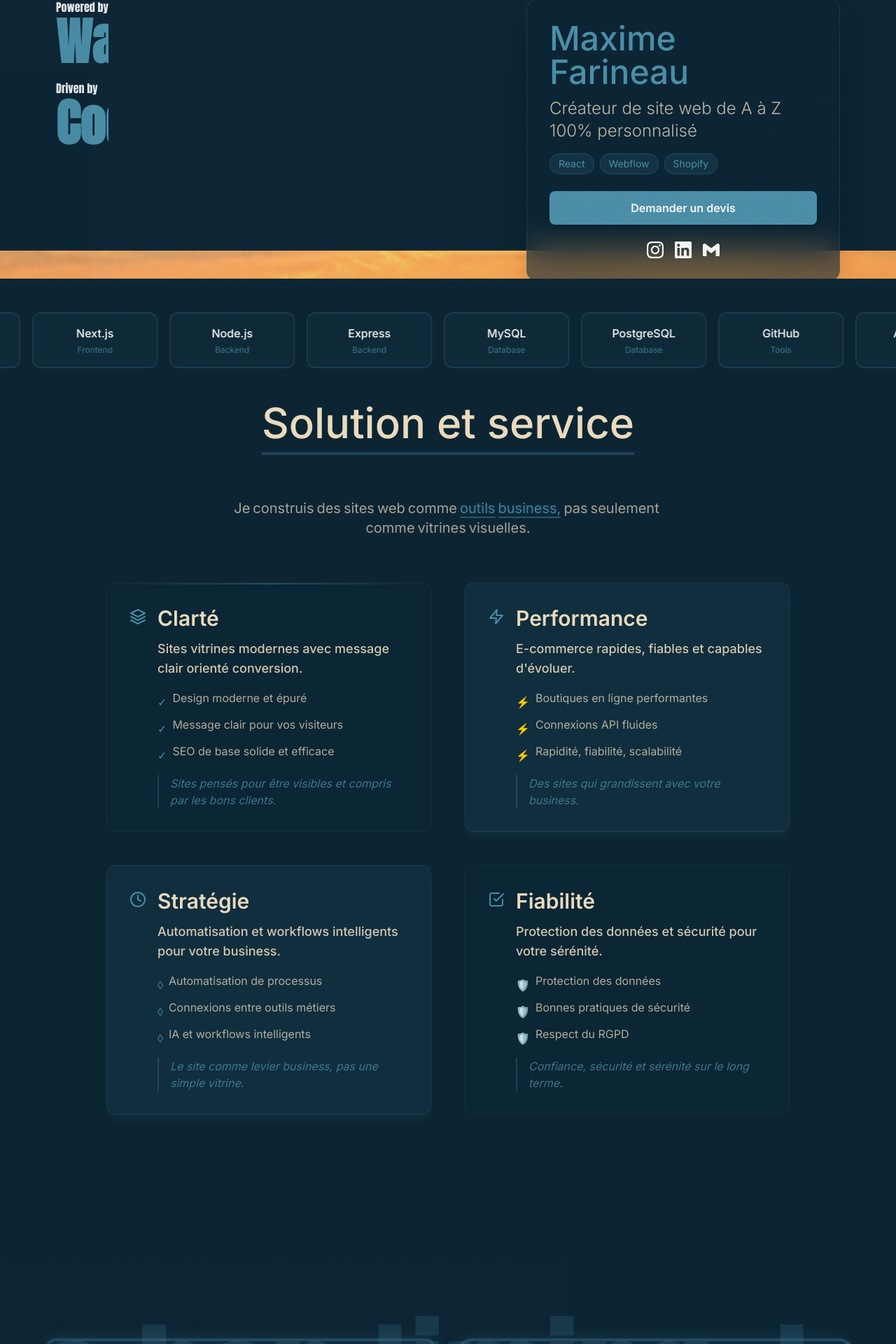
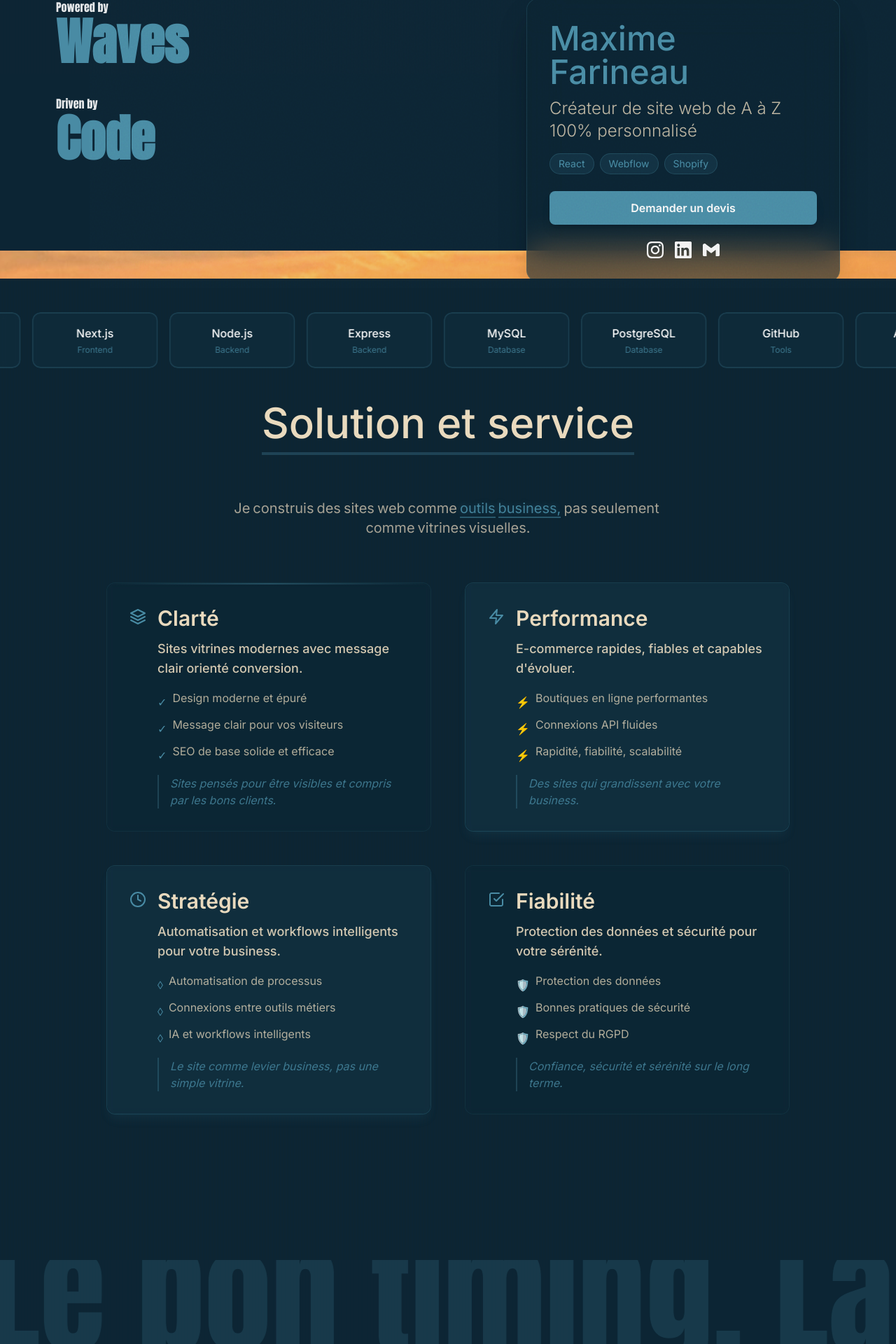
Before and after one commit to maxfrn56/Portfolio, a Next.js app: page / in a window 1280 px wide. Shown: the part 402-2322 px from the top of the page at 70% size. Built offline with nearby package versions, Linux system fonts and the light colour scheme.

Commit message:
fix: corrections desktop Hero et About - phrase défilante positionnée, masquage scroll horizontal, limite scroll carrousel photos

```diff
--- a/components/sections/About.tsx
+++ b/components/sections/About.tsx
@@ -39,20 +39,25 @@ export default function About() {
     <section
       id="about"
       ref={sectionRef}
-      className="relative bg-ocean-deep section-fullscreen pt-0 pb-0 md:py-20 px-4 md:px-6 retro-distort overflow-x-hidden overflow-y-visible md:overflow-y-hidden"
+      className="relative bg-ocean-deep section-fullscreen pt-0 pb-0 md:pt-32 md:pb-0 px-4 md:px-6 retro-distort overflow-x-hidden overflow-y-visible md:overflow-y-hidden"
       style={{
         zIndex: 10,
         contain: 'layout style paint', // Optimisation pour isoler les repaints
         willChange: 'transform', // Optimisation pour les animations
+        overflowX: 'hidden', // Forcer le masquage du scroll horizontal
       }}
     >
+      {/* Masquer la ligne de séparation de la section suivante sur desktop */}
+      <div className="hidden md:block absolute bottom-0 left-0 right-0 h-px bg-ocean-deep z-40" />
       {/* Ligne de séparation mobile */}
       <div className="absolute bottom-0 left-0 right-0 h-px bg-gradient-to-r from-transparent via-accent-blue/40 to-transparent md:hidden" />
+
+      {/* Slogan défilant horizontalement - au-dessus des carrés, en dehors du conteneur limité */}
+      <div className="fixed md:absolute left-0 right-0 w-screen top-0 md:-top-8 lg:-top-12 overflow-hidden md:overflow-hidden z-20" style={{ width: '100vw', left: '0', right: '0', pointerEvents: 'none' }}>
+        <SloganCarousel />
+      </div>
+
       <div ref={containerRef} className="max-w-6xl mx-auto relative overflow-x-hidden md:mt-0" style={{ marginTop: '0' }}>
-        {/* Slogan défilant horizontalement - au-dessus des carrés */}
-        <div className="absolute left-1/2 -translate-x-1/2 w-screen top-0 md:-top-12 lg:-top-16 overflow-visible md:overflow-hidden z-20" style={{ maxWidth: '100vw', left: '50%', right: 'auto', top: '0' }}>
-          <SloganCarousel />
-        </div>
 
         {/* Grille 2x2 avec photo centrée - Masquée sur mobile */}
         <div className="hidden md:grid relative grid-cols-2 gap-4 md:gap-8 z-10 mt-4 md:mt-8 w-full">
@@ -358,7 +363,7 @@ function PhotoAlbum() {
   return (
     <div
       ref={containerRef}
-      className="mt-24 md:mt-32 relative w-full overflow-x-hidden"
+      className="mt-24 md:mt-32 relative w-full overflow-x-hidden mb-0 md:mb-0 pb-0"
     >
       <h3 className="text-2xl md:text-4xl font-medium mb-6 md:mb-8 text-sand text-center">
         Mes Moments
@@ -393,7 +398,7 @@ function PhotoAlbum() {
             style={{
               width: `${photos.length * (photoWidth + photoGap) + photoGap}px`,
               paddingLeft: `${photoGap}px`,
-              paddingRight: isMobile ? `${photoGap}px` : `${containerWidth}px`,
+              paddingRight: isMobile ? `${photoGap}px` : `${photoGap}px`,
               minWidth: 'max-content',
             }}
           >
@@ -622,13 +627,14 @@ function SloganCarousel() {
   }, []);
 
   return (
-    <div className="relative overflow-visible md:overflow-hidden w-full py-0 md:py-0" style={{ contain: 'layout style paint', maxWidth: '100vw' }}>
+    <div className="relative overflow-visible md:overflow-visible w-full py-0 md:py-0" style={{ contain: 'layout style paint', width: '100vw', maxWidth: '100vw' }}>
       <div
         ref={containerRef}
         className="flex gap-4 md:gap-8 whitespace-nowrap"
         style={{
           willChange: 'transform',
           transform: 'translateZ(0)', // Force GPU acceleration
+          width: 'max-content',
         }}
       >
         {duplicatedSlogans.map((text, index) => (
--- a/components/sections/Hero.tsx
+++ b/components/sections/Hero.tsx
@@ -463,7 +463,7 @@ function SloganSection() {
     >
       <div className="text-2xl md:text-5xl lg:text-6xl xl:text-7xl text-white/70 md:text-white/90 leading-tight text-center md:text-left" style={{ fontFamily: 'var(--font-anton), sans-serif' }}>
         <div className="mb-0.5 text-sm md:text-base">Powered by</div>
-        <div className="mb-1 relative min-h-[1.4em] md:min-h-[1.2em] overflow-hidden">
+        <div className="mb-1 relative min-h-[1.4em] md:min-h-[1.5em] overflow-hidden md:overflow-visible">
           <AnimatePresence mode="sync">
             <AnimatedWord
               key={isWavesFirst ? 'Waves' : 'Code'}
@@ -473,7 +473,7 @@ function SloganSection() {
           </AnimatePresence>
         </div>
         <div className="mb-0.5 text-sm md:text-base">Driven by</div>
-        <div className="relative min-h-[1.4em] md:min-h-[1.2em] overflow-hidden">
+        <div className="relative min-h-[1.4em] md:min-h-[1.5em] overflow-hidden md:overflow-visible">
           <AnimatePresence mode="sync">
             <AnimatedWord
               key={isWavesFirst ? 'Code' : 'Waves'}
@@ -506,7 +506,7 @@ function AnimatedWord({ word, direction }: { word: string; direction: 'up' | 'do
         },
         ease: [0.22, 1, 0.36, 1],
       }}
-      className="absolute left-1/2 -translate-x-1/2 md:left-0 md:translate-x-0 text-accent-blue font-semibold whitespace-nowrap min-w-[100px] md:min-w-[150px] lg:min-w-[180px]"
+      className="absolute left-1/2 -translate-x-1/2 md:left-0 md:translate-x-0 text-accent-blue font-semibold whitespace-nowrap min-w-[100px] md:min-w-[150px] lg:min-w-[180px] w-full md:w-auto"
     >
       {word}
     </motion.span>
```
